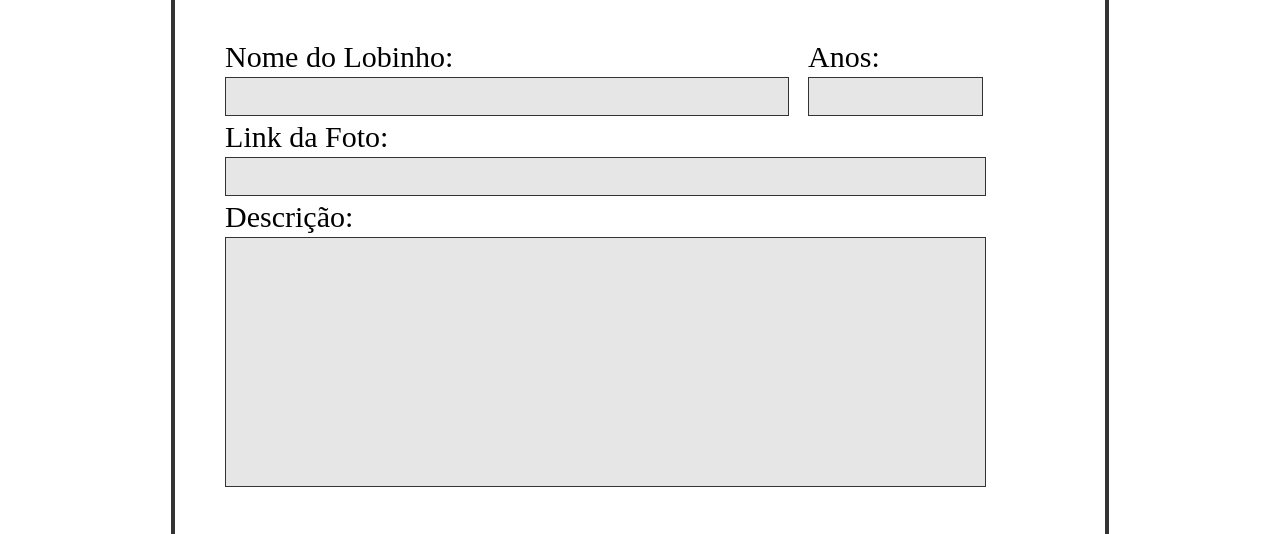
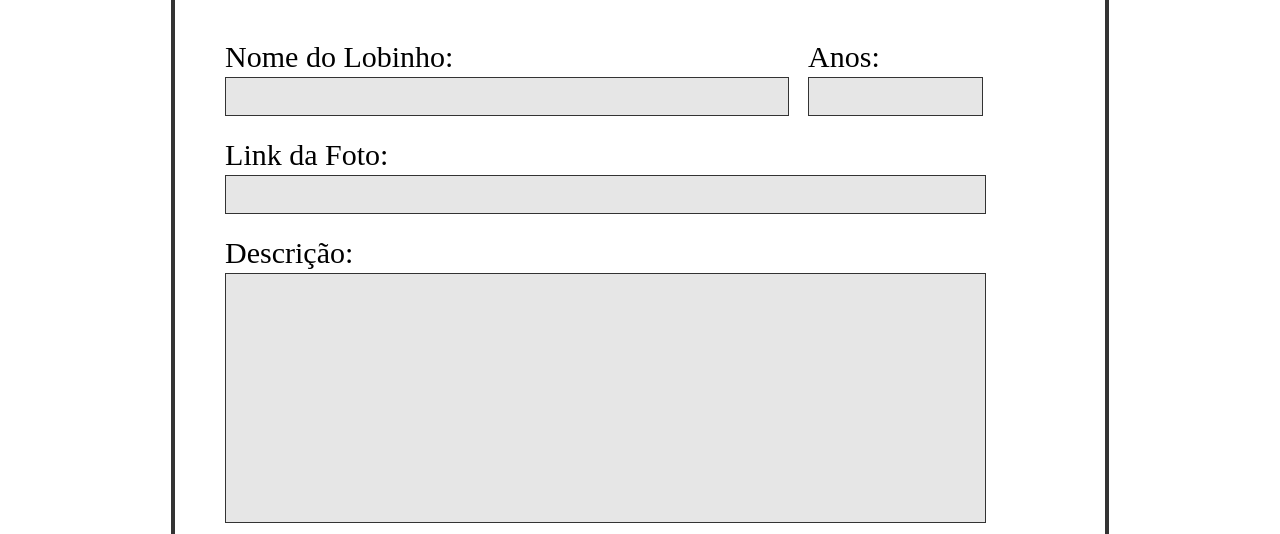
Before and after one commit to yeslei/adoteseulobinho, a plain HTML site: page cadastrolobo.html in a window 1280 px wide. Shown: the part 229-763 px from the top of the page. Drawn offline with Linux system fonts and the light colour scheme; a web font is replaced by a local one.

Commit message:
fix: correcao input descricao

```diff
--- a/cadastrolobo.html
+++ b/cadastrolobo.html
@@ -22,22 +22,22 @@
             <div>
             <div class="sector">
                 <div class="info_lobo">
-                    <div>
+                    <div class="espacamento">
                         <label for="">Nome do Lobinho:</label>
                         <input type="text" id="nome_lobo">
                     </div>
-                    <div>
+                    <div class="espacamento">
                         <label for="">Anos:</label>
                         <input type="number" id="idade_lobo">
                     </div>
                 </div>
-                <div>
+                <div class="espacamento">
                     <label for="">Link da Foto:</label>
                     <input type="text" id="link_lobo">
                 </div>
-                <div>
+                <div class="espacamento">
                     <label for="">Descrição:</label>
-                    <input type="text" id="descricao_lobo">
+                    <textarea name="" id="descricao_lobo"></textarea>
                 </div>
             </div>
             <div class="sector">
--- a/styles/cadastro.css
+++ b/styles/cadastro.css
@@ -45,6 +45,7 @@ input {
     word-break: break-all;
     overflow: scroll;
 
+
 }
 
 .sector {
@@ -72,6 +73,16 @@ input {
 #descricao_lobo {
     width: 760.98px;
     height: 250px;
+    display: flex; /* Use flexbox to align items */
+    resize: none;
+
+    box-sizing: border-box;
+    background: #E6E6E6;
+    border: 1px solid #333333;
+    font-family: 'Darker Grotesque';
+    font-style: normal;
+    font-size: 30px;
+    word-break: break-all;
 }
 
 .botao {
@@ -97,3 +108,7 @@ input {
 .save:active {
     background-color: #3b92e9;
 }
+
+.espacamento{
+    margin-bottom: 18px;
+}
```
